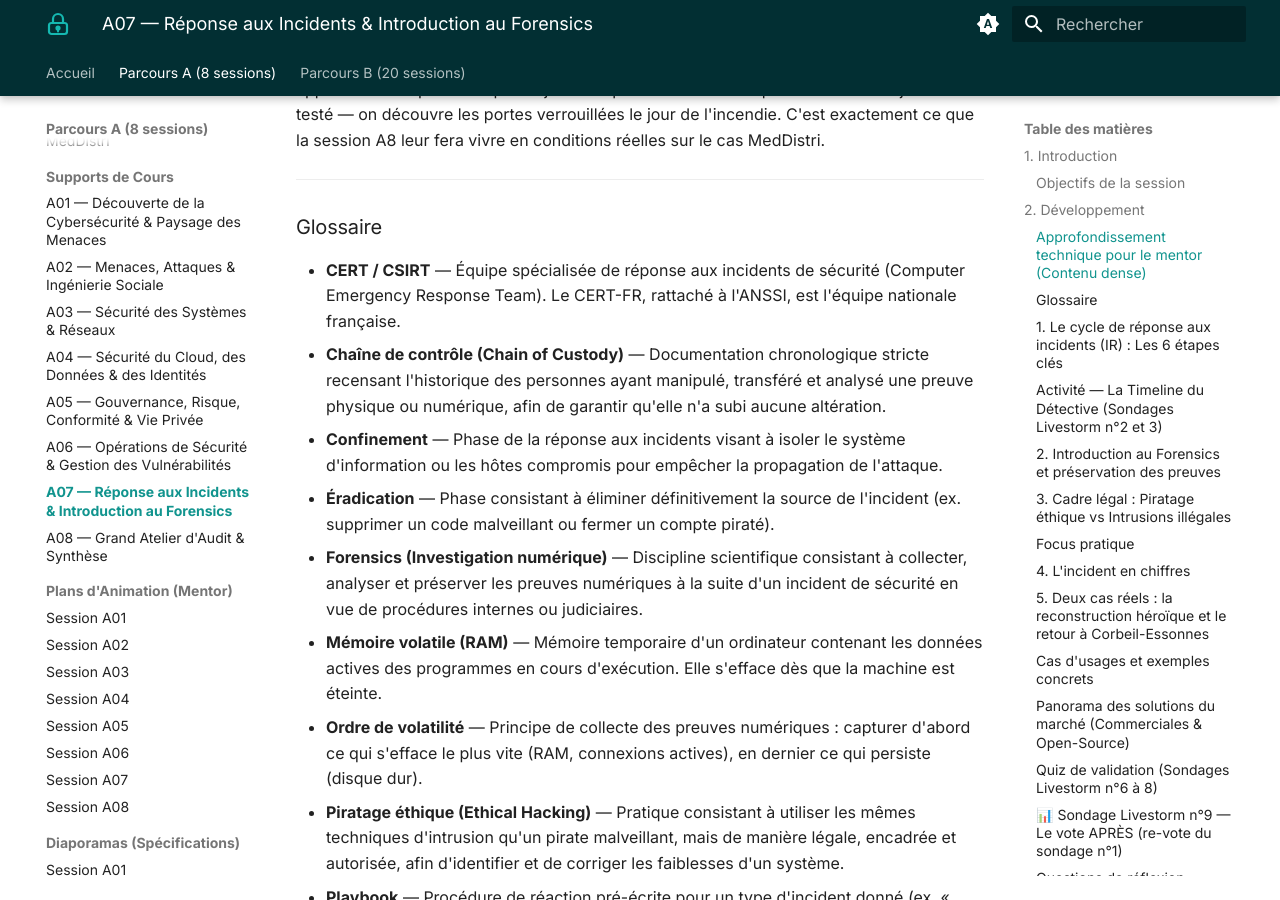
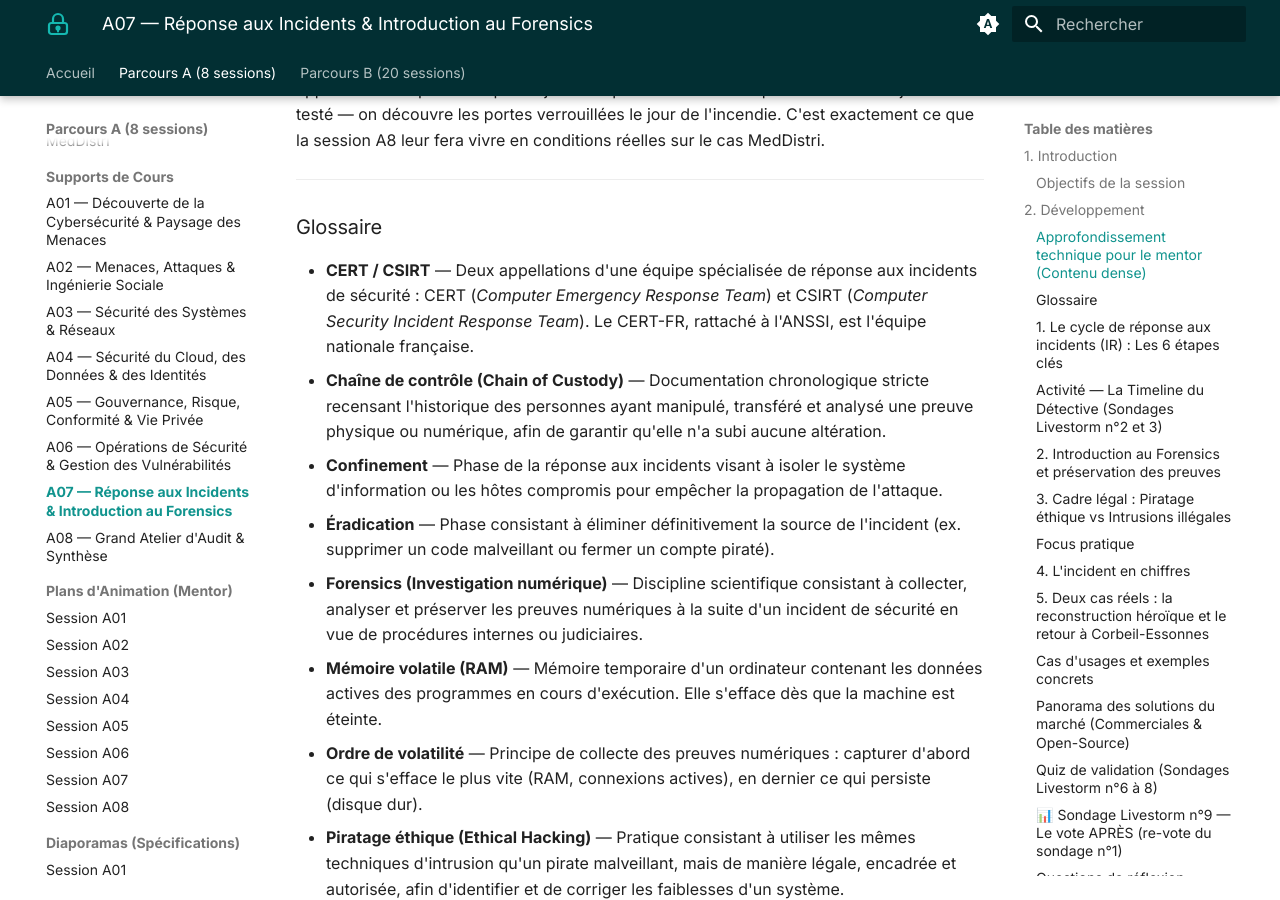
Before and after one commit to NicoBOD/Cybersecurity-Guided-Learning-Experience-IBM-SkillsBuild, an MkDocs documentation site: the page built from docs/ressources-pedagogiques/parcours-A-8sessions/supports-md/A_S07_support.md, in a window 1280 px wide and 900 px high, scrolled down 2454 px. Built offline with MkDocs 1.6.1 and Material for MkDocs 9.7.7, drawn with Linux system fonts in a browser that asks for light colours.

Commit message:
fix(A07/A08): appliquer les retours de review Copilot
- A07 : glossaire CERT/CSIRT — les deux acronymes sont désormais
  développés distinctement (CERT = Computer Emergency Response Team,
  CSIRT = Computer Security Incident Response Team) ; l'entrée ne
  développait que le premier, prêtant à confusion
- A08 slides : coquille 'néutre' → 'neutre'

Les deux remarques sur 'Hack The Box' sont volontairement non
appliquées : c'est l'orthographe officielle de la marque ; l'unique
occurrence 'HackTheBox' du dépôt (B_S20, hors périmètre de cette PR)
sera alignée lors du lot Parcours B.

Co-Authored-By: Claude Fable 5 <noreply@anthropic.com>
Claude-Session: https://claude.ai/code/session_01Ps7Xm1CCkojBwu43mAmv2z

```diff
--- a/docs/ressources-pedagogiques/parcours-A-8sessions/supports-md/A_S07_support.md
+++ b/docs/ressources-pedagogiques/parcours-A-8sessions/supports-md/A_S07_support.md
@@ -58,7 +58,7 @@ L'ANSSI publie un guide complet pour organiser un exercice de gestion de crise c
 
 ### Glossaire
 
-*   **CERT / CSIRT** — Équipe spécialisée de réponse aux incidents de sécurité (Computer Emergency Response Team). Le CERT-FR, rattaché à l'ANSSI, est l'équipe nationale française.
+*   **CERT / CSIRT** — Deux appellations d'une équipe spécialisée de réponse aux incidents de sécurité : CERT (*Computer Emergency Response Team*) et CSIRT (*Computer Security Incident Response Team*). Le CERT-FR, rattaché à l'ANSSI, est l'équipe nationale française.
 *   **Chaîne de contrôle (Chain of Custody)** — Documentation chronologique stricte recensant l'historique des personnes ayant manipulé, transféré et analysé une preuve physique ou numérique, afin de garantir qu'elle n'a subi aucune altération.
 *   **Confinement** — Phase de la réponse aux incidents visant à isoler le système d'information ou les hôtes compromis pour empêcher la propagation de l'attaque.
 *   **Éradication** — Phase consistant à éliminer définitivement la source de l'incident (ex. supprimer un code malveillant ou fermer un compte piraté).
```
Also changed, not shown: docs/ressources-pedagogiques/parcours-A-8sessions/slides/A_S08_slides_spec.md (+1 -1 lines).
